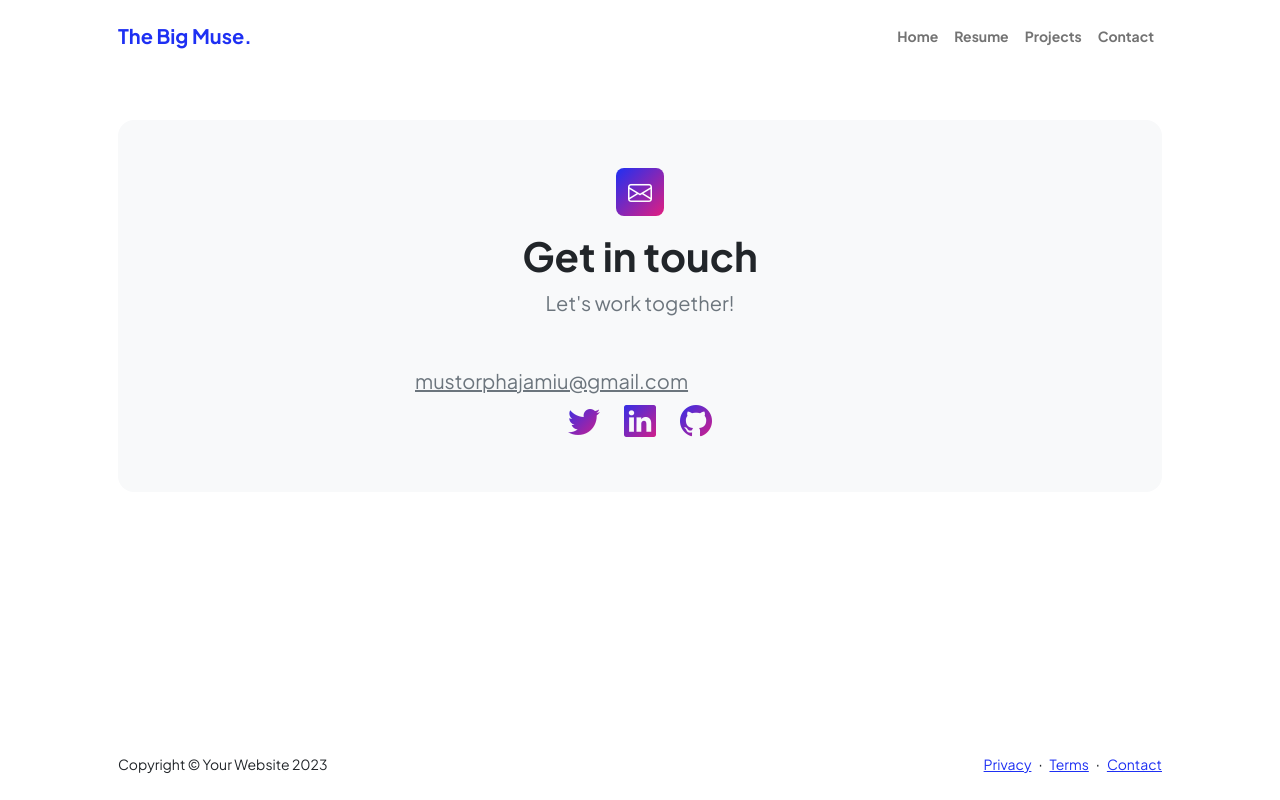
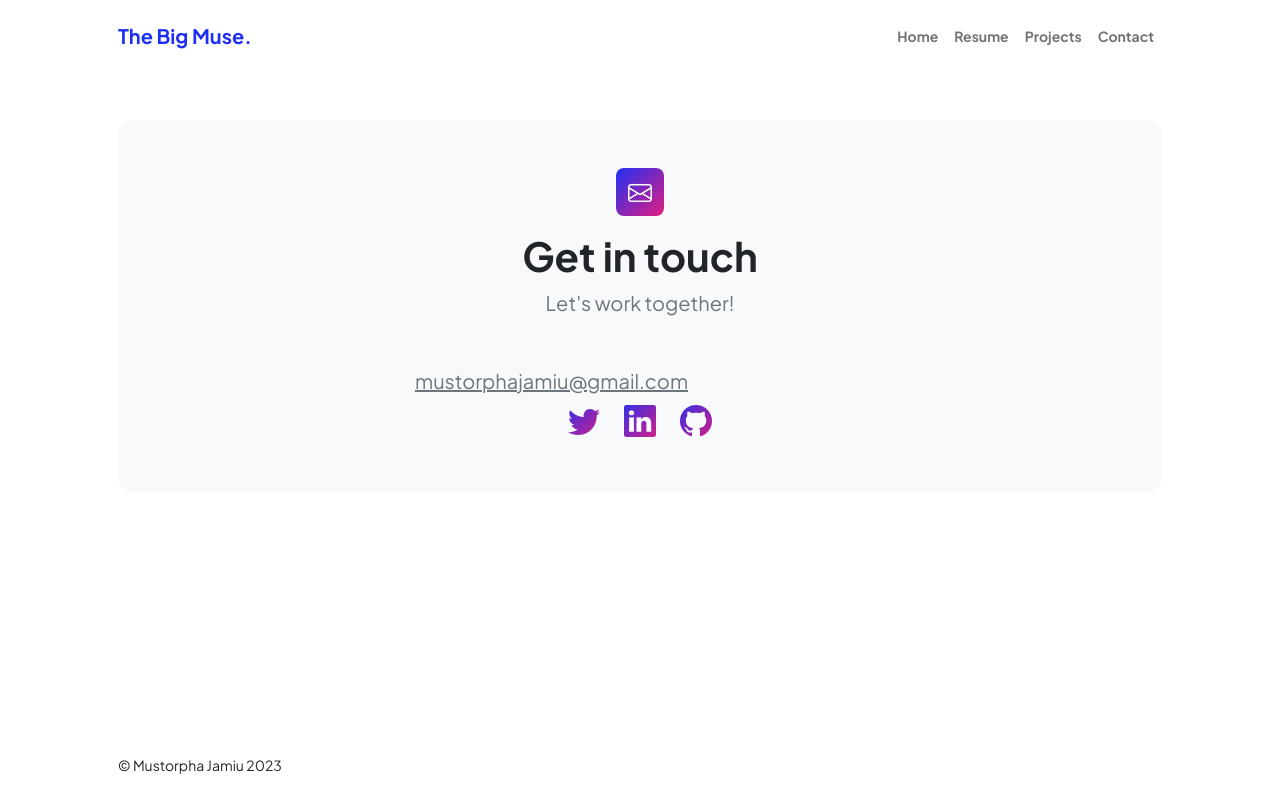
Before and after one commit to Mustorpha/portfolio, a plain HTML site: page contact.html in a window 1280 px wide. Drawn offline with nearby package versions, Linux system fonts and the light colour scheme.

Commit message:
Update contact.html

```diff
--- a/contact.html
+++ b/contact.html
@@ -95,14 +95,7 @@
         <footer class="bg-white py-4 mt-auto">
             <div class="container px-5">
                 <div class="row align-items-center justify-content-between flex-column flex-sm-row">
-                    <div class="col-auto"><div class="small m-0">Copyright &copy; Your Website 2023</div></div>
-                    <div class="col-auto">
-                        <a class="small" href="#!">Privacy</a>
-                        <span class="mx-1">&middot;</span>
-                        <a class="small" href="#!">Terms</a>
-                        <span class="mx-1">&middot;</span>
-                        <a class="small" href="#!">Contact</a>
-                    </div>
+                    <div class="col-auto"><div class="small m-0">&copy; Mustorpha Jamiu 2023</div></div>
                 </div>
             </div>
         </footer>
@@ -110,10 +103,5 @@
         <script src="https://cdn.jsdelivr.net/npm/bootstrap@5.2.3/dist/js/bootstrap.bundle.min.js"></script>
         <!-- Core theme JS-->
         <script src="js/scripts.js"></script>
-        <!-- * * * * * * * * * * * * * * * * * * * * * * * * * * * * * * * * * * * * * * * *-->
-        <!-- * *                               SB Forms JS                               * *-->
-        <!-- * * Activate your form at https://startbootstrap.com/solution/contact-forms * *-->
-        <!-- * * * * * * * * * * * * * * * * * * * * * * * * * * * * * * * * * * * * * * * *-->
-        <script src="https://cdn.startbootstrap.com/sb-forms-latest.js"></script>
     </body>
 </html>
```
